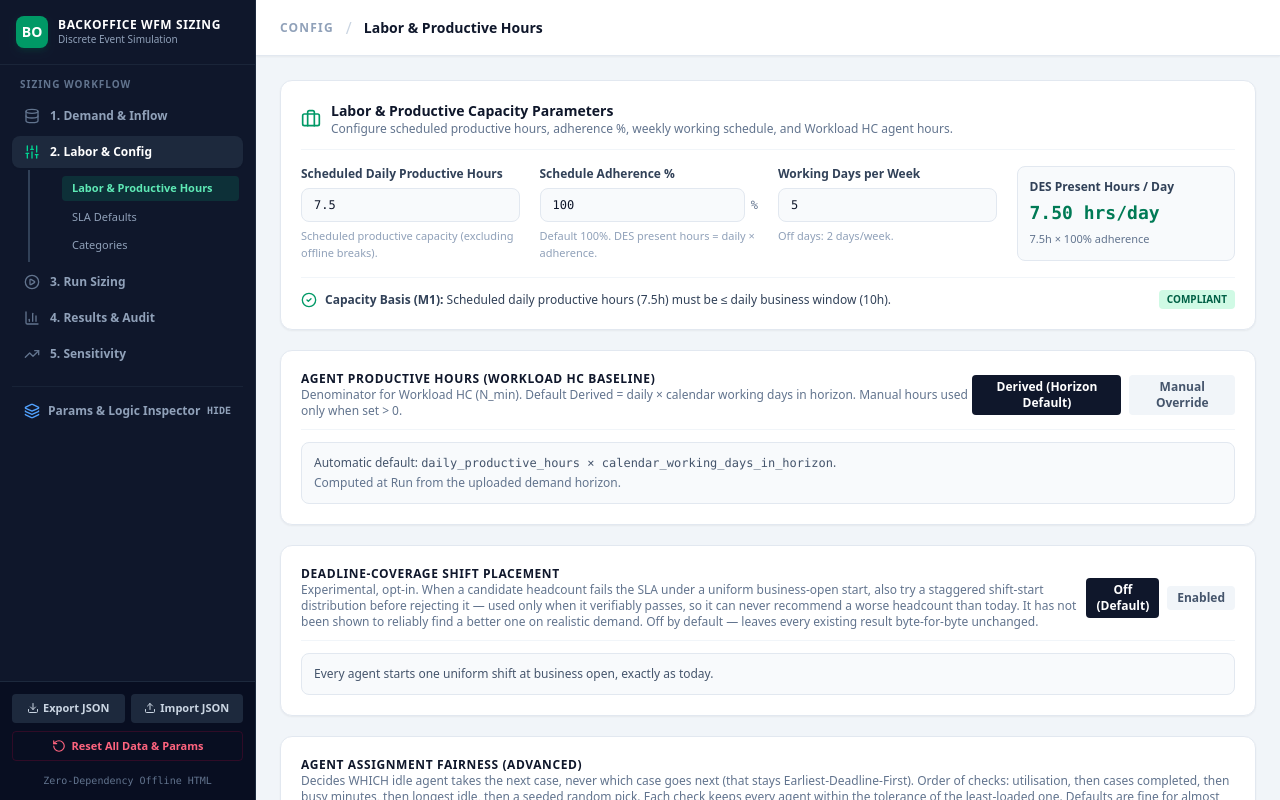
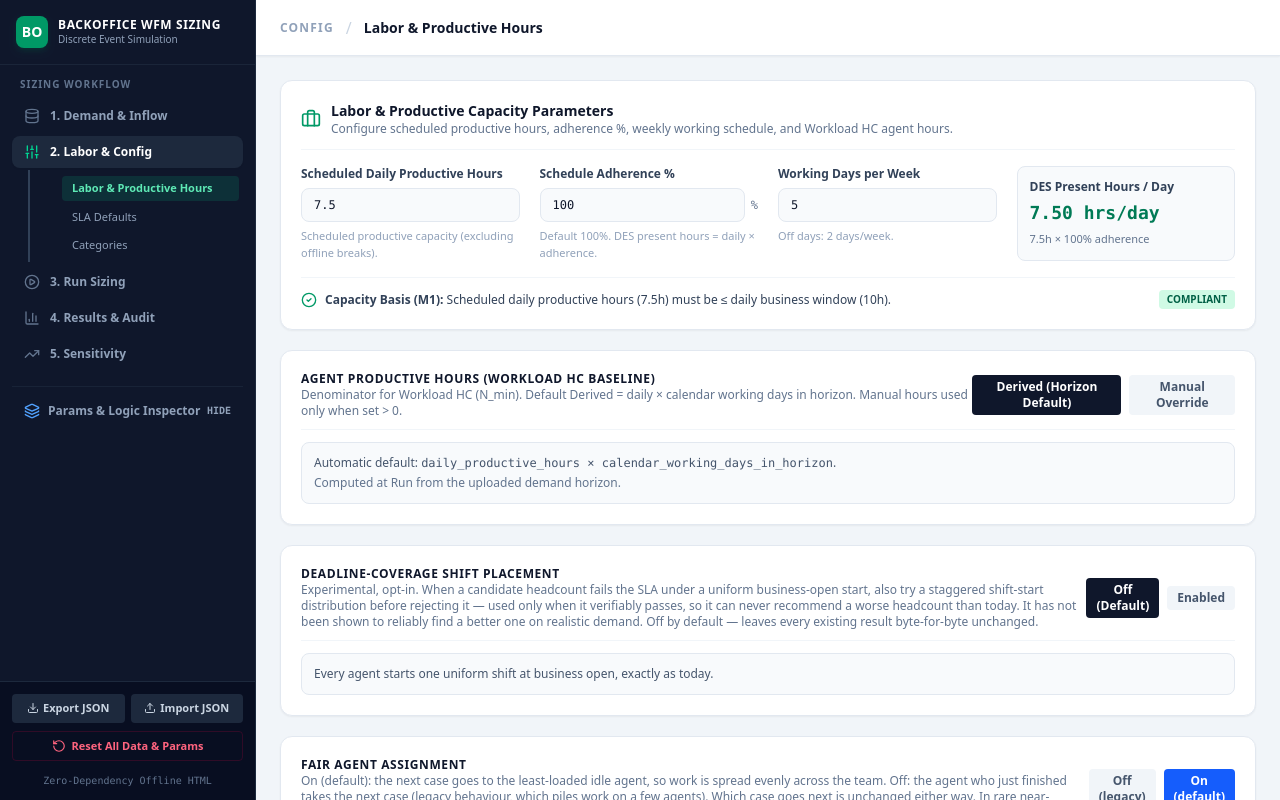
Before and after one commit to ahmbaioumy/BoWFM, a React (Vite) app: page / in a window 1280 px wide. Both pictures are taken after a click on the button "2. Labor & Config". Built offline with nearby package versions, Linux system fonts and the light colour scheme.

Commit message:
chore: auto-sync 2026-09-29T08:48:12.039Z

```diff
--- a/src/components/ConfigFlow.tsx
+++ b/src/components/ConfigFlow.tsx
@@ -405,71 +405,43 @@ export function ConfigFlow({
             )}
           </div>
 
-          {/* Agent assignment fairness (advanced) — agent SELECTION only; case order stays EDF */}
+          {/* Fair agent assignment — agent SELECTION only; case order stays EDF */}
           <div className="bg-white rounded-xl border border-slate-200 p-5 shadow-xs space-y-3">
-            <div className="border-b border-slate-100 pb-2.5">
+            <div className="flex items-center justify-between border-b border-slate-100 pb-2.5">
+              <div>
                 <h4 className="text-xs font-bold text-slate-900 uppercase tracking-wider">
-                Agent assignment fairness (advanced)
+                  Fair agent assignment
                 </h4>
                 <p className="text-xs text-slate-500">
-                Decides WHICH idle agent takes the next case, never which case goes next (that stays
-                Earliest-Deadline-First). Order of checks: utilisation, then cases completed, then busy
-                minutes, then longest idle, then a seeded random pick. Each check keeps every agent
-                within the tolerance of the least-loaded one. Defaults are fine for almost every plan.
+                  On (default): the next case goes to the least-loaded idle agent, so work is spread evenly
+                  across the team. Off: the agent who just finished takes the next case (legacy behaviour,
+                  which piles work on a few agents). Which case goes next is unchanged either way. In rare
+                  near-capacity runs, On can recommend one more agent than Off.
                 </p>
               </div>
-            {(() => {
-              const cfg = dispatchFairness || {};
-              const fields: Array<{ key: 'utilTolerancePp' | 'countTolerance' | 'workloadToleranceMin'; label: string; def: number; unit: string }> = [
-                { key: 'utilTolerancePp', label: 'Utilisation tolerance', def: 2, unit: 'pp' },
-                { key: 'countTolerance', label: 'Case-count tolerance', def: 1, unit: 'cases' },
-                { key: 'workloadToleranceMin', label: 'Workload (busy-minutes) tolerance', def: 5, unit: 'min' },
-              ];
-              const set = (patch: Partial<DispatchFairnessConfig>) => onUpdateDispatchFairness?.({ ...cfg, ...patch });
-              return (
-                <div className="space-y-2">
-                  <div className="grid grid-cols-1 md:grid-cols-3 gap-3">
-                    {fields.map((f) => {
-                      const raw = cfg[f.key];
-                      const invalid = raw !== undefined && (!Number.isFinite(raw) || raw < 0);
-                      return (
-                        <div key={f.key} className="space-y-1">
-                          <label className="text-xs font-semibold text-slate-700 block">{f.label} ({f.unit})</label>
-                          <input
-                            type="number"
-                            min={0}
-                            step="any"
-                            value={raw === undefined ? '' : raw}
-                            placeholder={String(f.def)}
-                            onChange={(e) => {
-                              const v = e.target.value;
-                              set({ [f.key]: v === '' ? undefined : parseFloat(v) } as Partial<DispatchFairnessConfig>);
-                            }}
-                            className={`w-full px-3 py-1.5 text-xs bg-white border rounded font-mono font-bold focus:outline-none ${invalid ? 'border-red-400 text-red-700' : 'border-slate-300 text-slate-900'}`}
-                          />
-                          {invalid && <p className="text-xs text-red-600">Must be 0 or more. The default ({f.def}) is used until fixed.</p>}
-                        </div>
-                      );
-                    })}
-                  </div>
-                  <label className="flex items-center gap-2 text-xs text-slate-700">
-                    <input
-                      type="checkbox"
-                      checked={cfg.resetDaily === true}
-                      onChange={(e) => set({ resetDaily: e.target.checked })}
-                    />
-                    Reset the fairness counters every working day (default: count over the whole horizon)
-                  </label>
+              <div className="flex items-center gap-2">
                 <button
-                    type="button"
-                    onClick={() => onUpdateDispatchFairness?.(undefined)}
-                    className="px-2.5 py-1 rounded text-xs font-semibold bg-slate-100 text-slate-600 hover:bg-slate-200"
+                  onClick={() => onUpdateDispatchFairness?.({ ...(dispatchFairness || {}), enabled: false })}
+                  className={`px-2.5 py-1 rounded text-xs font-semibold transition ${
+                    dispatchFairness?.enabled === false
+                      ? 'bg-slate-900 text-white'
+                      : 'bg-slate-100 text-slate-600 hover:bg-slate-200'
+                  }`}
                 >
-                    Restore defaults
+                  Off (legacy)
+                </button>
+                <button
+                  onClick={() => onUpdateDispatchFairness?.({ ...(dispatchFairness || {}), enabled: true })}
+                  className={`px-2.5 py-1 rounded text-xs font-semibold transition ${
+                    dispatchFairness?.enabled !== false
+                      ? 'bg-blue-600 text-white'
+                      : 'bg-slate-100 text-slate-600 hover:bg-slate-200'
+                  }`}
+                >
+                  On (default)
                 </button>
               </div>
-              );
-            })()}
+            </div>
           </div>
         </div>
       )}
--- a/src/types/wfm.ts
+++ b/src/types/wfm.ts
@@ -73,6 +73,11 @@ export interface LaborConfig {
  * tolerance of that level's MINIMUM. Omitted = defaults (2 pp / 1 case / 5 min, whole horizon).
  */
 export interface DispatchFairnessConfig {
+  /**
+   * Fair agent assignment on/off. Default true. false restores the exact legacy pick — the
+   * newest-returned idle agent (LIFO stack) — and therefore the pre-fairness recommended HC.
+   */
+  enabled?: boolean;
   /** Utilisation band, percentage points above the least-utilised candidate. Default 2. */
   utilTolerancePp?: number;
   /** Cases-completed band above the candidate with the fewest. Default 1. */
--- a/src/utils/des-engine.ts
+++ b/src/utils/des-engine.ts
@@ -300,6 +300,7 @@ export const DEFAULT_DISPATCH_FAIRNESS: Required<DispatchFairnessConfig> = {
   countTolerance: 1,
   workloadToleranceMin: 5,
   resetDaily: false,
+  enabled: true,
 };
 
 /** Missing / non-finite / negative tolerances fall back to the default; resetDaily is a strict boolean. */
@@ -310,6 +311,7 @@ export function resolveDispatchFairness(cfg?: DispatchFairnessConfig): Required<
     countTolerance: pick(cfg?.countTolerance, DEFAULT_DISPATCH_FAIRNESS.countTolerance),
     workloadToleranceMin: pick(cfg?.workloadToleranceMin, DEFAULT_DISPATCH_FAIRNESS.workloadToleranceMin),
     resetDaily: cfg?.resetDaily === true,
+    enabled: cfg?.enabled !== false,
   };
 }
 
@@ -1263,8 +1265,12 @@ export function runBackofficeDES(params: {
       for (let k = 0; k < idleList.length; ) {
         const a = idleList[k];
         if (agentDailyMinutesRemaining[a] <= 0.01) {
-          idleList[k] = idleList[idleList.length - 1];
-          idleList.pop();
+          if (fairCfg.enabled) {
+            idleList[k] = idleList[idleList.length - 1];
+            idleList.pop();
+          } else {
+            idleList.splice(k, 1); // legacy: keep stack order
+          }
           continue;
         }
         if (staggeredMode) {
@@ -1290,7 +1296,11 @@ export function runBackofficeDES(params: {
       const assignedCase = pickNextCase(queue, currTime);
       if (!assignedCase) break;
 
-      const fair = selectFairAgent(nCand, fairIds, fairUtil, fairCases, fairBusy, fairIdle, fairTol, fairRng, fairSurv);
+      // Legacy (fair assignment OFF): the newest-returned eligible agent — the top of the old
+      // idle stack. This one branch is the ONLY difference between the two modes.
+      const fair = fairCfg.enabled
+        ? selectFairAgent(nCand, fairIds, fairUtil, fairCases, fairBusy, fairIdle, fairTol, fairRng, fairSurv)
+        : { slot: nCand - 1, decidedBy: 'single' as DispatchDecidedBy };
       const agentId = fairIds[fair.slot];
       if (!skipCaseResultsAndTimeline) {
         let runnerUp: AgentFairnessSnapshot | null = null;
@@ -1329,8 +1339,12 @@ export function runBackofficeDES(params: {
       // Swap-remove the chosen agent from the idle list (order in the list carries no meaning now).
       {
         const pos = fairPos[fair.slot];
-        idleList[pos] = idleList[idleList.length - 1];
-        idleList.pop();
+        if (fairCfg.enabled) {
+          idleList[pos] = idleList[idleList.length - 1];
+          idleList.pop();
+        } else {
+          idleList.splice(pos, 1); // legacy: keep stack order
+        }
       }
 
       const agentBudget = agentDailyMinutesRemaining[agentId];
```
Lines whose indentation alone changed are shown as unchanged.
